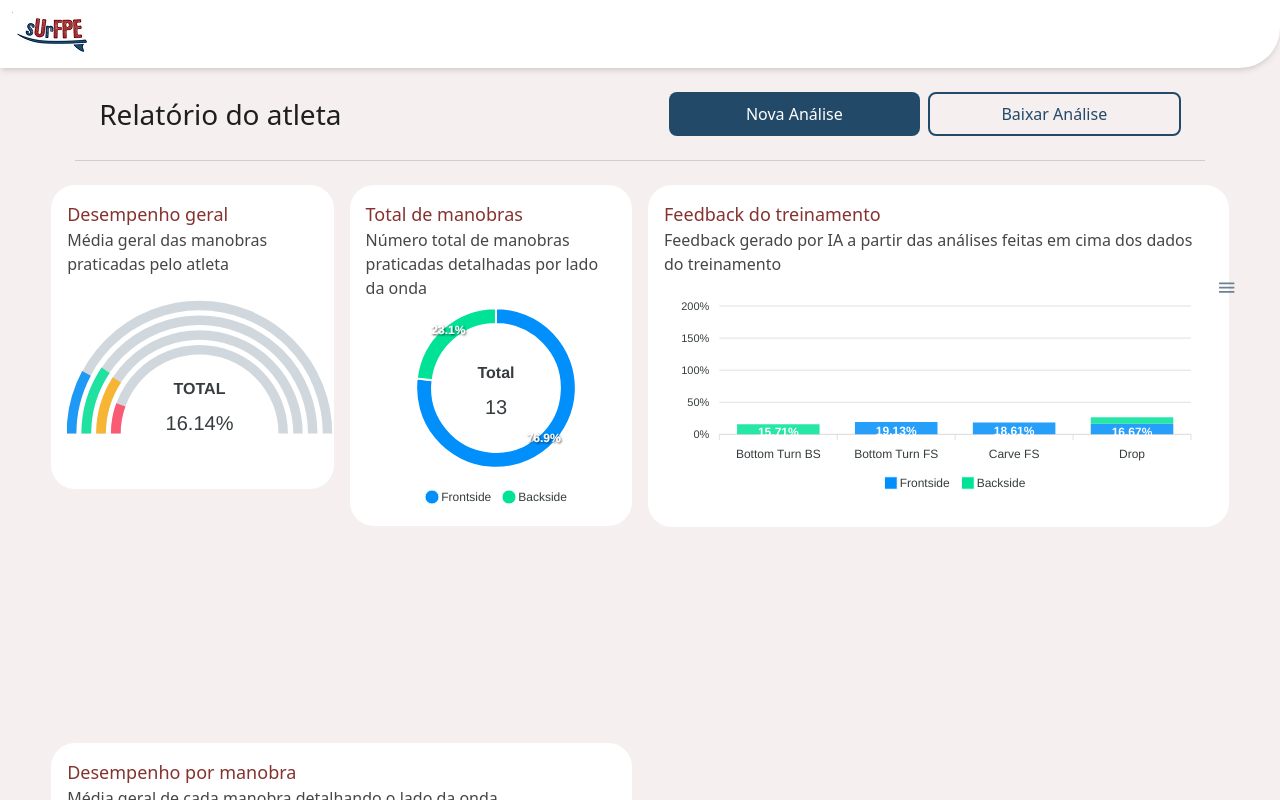
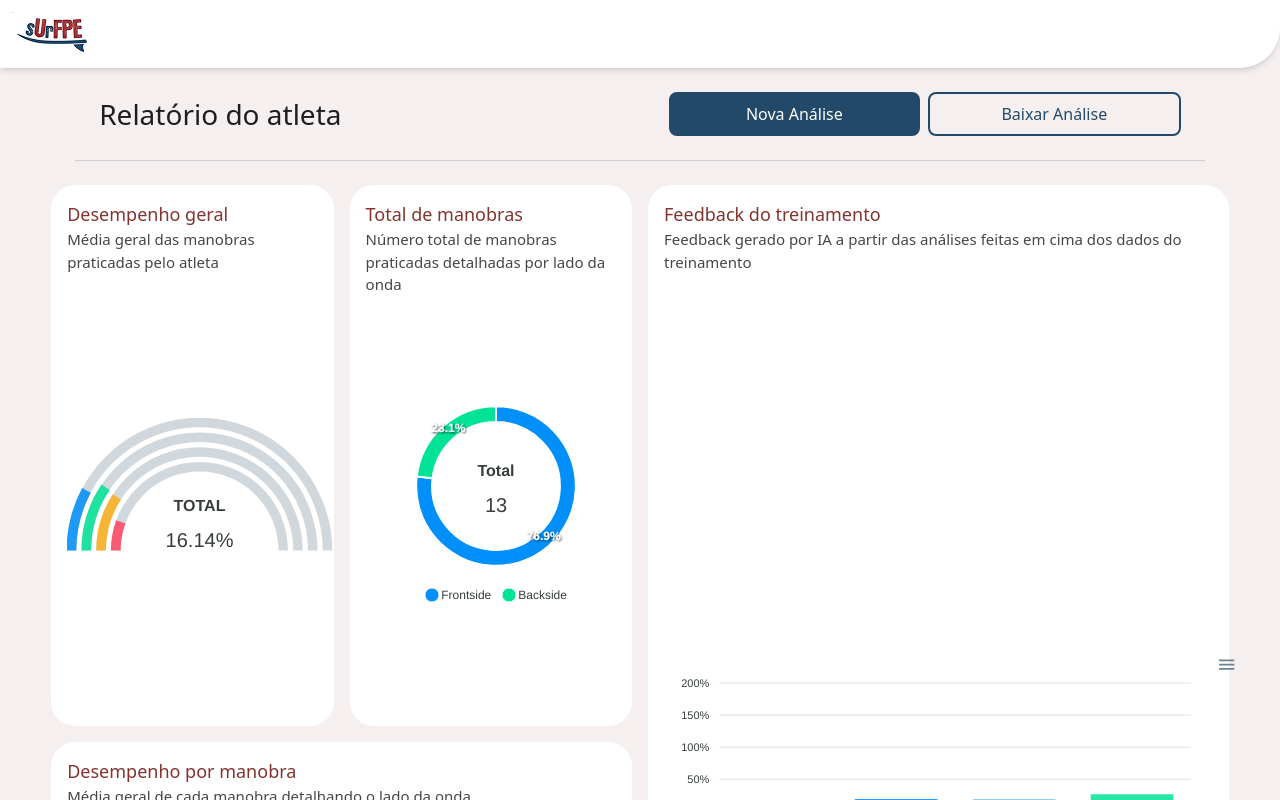
Before and after one commit to maduMelo/sUrFPE, a React (Vite) app in the folder frontend/: page / in a window 1280 px wide. Shown: the top 800 px of the page. Built offline with nearby package versions, Linux system fonts and the light colour scheme.

Commit message:
fix: adjust content in chartContainer

```diff
--- a/frontend/src/components/ChartContainer/ChartContainer.tsx
+++ b/frontend/src/components/ChartContainer/ChartContainer.tsx
@@ -5,24 +5,23 @@ interface ChartContainerProps {
     title: string;
     description: string;
     children: ReactElement;
-    width: 22 | 45 | 92;
 };
 
-export const ChartContainer = ({ title, description, children, width }: ChartContainerProps) => {
-
+export const ChartContainer = ({ title, description, children }: ChartContainerProps) => {
 
     return (
         <div
-            className="flex flex-col p-4 rounded-3xl bg-white"
-            style={{ width: width+"vw" }}
+            className="flex flex-col justify-between p-4 h-full w-full rounded-3xl bg-white"
         >
-            <h1 className="text-[#84332F] text-[18px] font-medium">
-                {title}
-            </h1>
-            <p className="flex text-[#464646]">
-                {description}
-            </p>
-            <div className="flex flex-wrap items-center justify-center w-fit">
+            <div>
+                <h1 className="text-[#84332F] text-[18px] font-medium">
+                    {title}
+                </h1>
+                <p className="flex text-[#464646] text-[15px]">
+                    {description}
+                </p>
+            </div>
+            <div className="flex flex-wrap h-full items-center justify-center w-fit">
                 {children}
             </div>
         </div>
```
